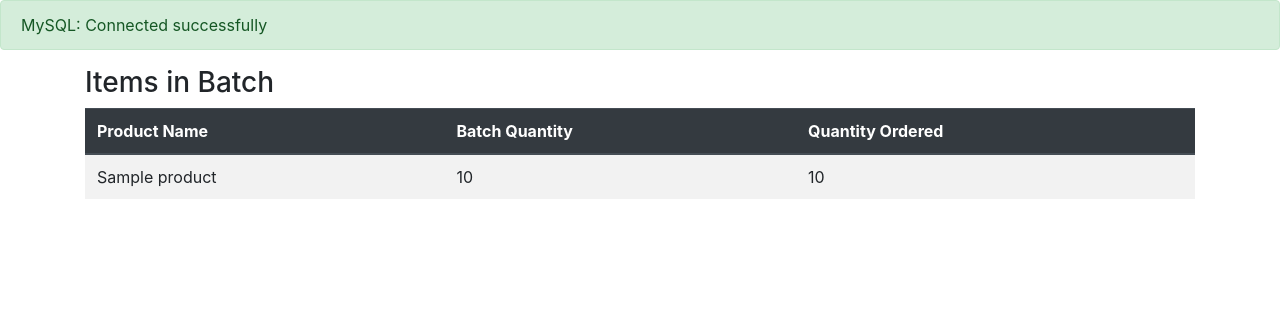
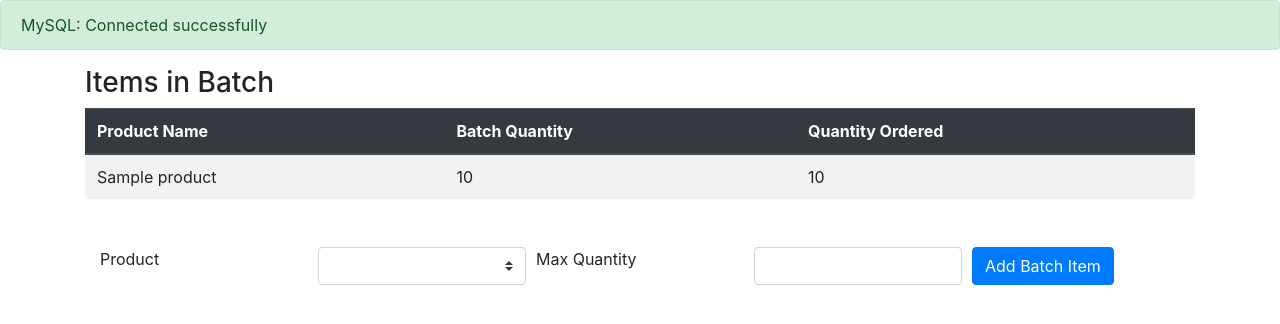
Before and after one commit to hiro2111851/bus465, a PHP site: page /batch.php?batch_id=1 in a window 1280 px wide. Shown: the top 324 px of the page. Run offline with PHP 8.4, Linux system fonts and the light colour scheme; tables that the repository leaves empty or names only in its code hold one stand-in row (values such as "Sample post"); lists and menus that the app fills with data are empty.

Commit message:
Able to add batch and batch item

```diff
--- /dev/null
+++ b/add_batch_item.php
@@ -0,0 +1,30 @@
+<!--
+    Page Name: Add Batch
+
+    Page Description: PHP file handling creation of batches
+
+    Created By: Hiro
+-->
+<?php
+if(isset($_POST['submit_batch_item'])) {
+    // get user input from form
+    $product_id = $_POST['product_id'];
+    $max_quantity = $_POST['max_quantity'];
+    $batch_id = $_POST['batch_id'];
+
+    $sql = "
+    INSERT INTO batch_items (batch_id, product_id, max_quantity, quantity_sold)
+    VALUES ("
+        .$batch_id.", "
+        .$product_id.", "
+        .$max_quantity.", 0);";
+
+    echo $sql;
+
+    if (!$conn->query($sql)) {
+        echo "MySQL Error:". $conn -> error."<br>";
+    } else {
+        echo "<div class='alert alert-success' role='alert'>Item added to Batch</div>";
+    };
+};
+?>
--- a/batch.php
+++ b/batch.php
@@ -14,6 +14,9 @@ $batch_id = $_GET['batch_id'];
 
 //handles database connection
 include "db_connect.php";
+
+// handles adding batch item to batch
+include "add_batch_item.php";
 ?>
 
 <!DOCTYPE html>
@@ -22,7 +25,7 @@ include "db_connect.php";
 
 <head>
     <link rel="stylesheet" href="css/bootstrap.css">
-    <title></title>
+    <title>Batch Detail: <?php echo $batch_id; ?></title>
 </head>
 
 <body>
@@ -31,6 +34,7 @@ include "db_connect.php";
 
 <!-- List of existing batches -->
 <h3> Items in Batch </h3>
+
 
 <table class="table table-striped">
     <thead class="thead-dark">
@@ -68,7 +72,59 @@ while ($row = mysqli_fetch_array($result, MYSQLI_ASSOC)){
     </tbody>
 </table>
 
+<!-- Form to add batch item to batch -->
+<div class="batch_item_form container mt-5">
+<form action="<?php echo htmlspecialchars($_SERVER['PHP_SELF'])."?batch_id=".$batch_id;?>" method="POST">
+    <div class="form-row">
+
+        <div class="col">
+            <label for="product">Product</label>
+        </div>
+
+        <div class="col">
+            <select name="product_id" class="custom-select">>
+                <?php
+                // populate dropdown list based on active products
+                    $sql = "
+                        SELECT id, name
+                        FROM products
+                        WHERE active = 1;
+                        ";
+
+                    $result = mysqli_query($conn, $sql);
+
+                    while ($row = mysqli_fetch_array($result, MYSQLI_ASSOC)) {
+                        echo "<option value='".$row['id']."'>".$row['name']."</option>";
+                    };
+                ?>
+            </select>
+        </div>
+
+        <div class="col">
+            <label for="max_quantity">Max Quantity</label>
+        </div>
+
+        <div class="col">
+            <input type="number" min="0" max="99" name="max_quantity" class="form-control" required>
+        </div>
+
+        <!-- Hidden Input -->
+        <input type="hidden" name="batch_id" value="<?php echo $batch_id; ?>">
+
+        <div class="col">
+            <button type="submit" name="submit_batch_item" class="btn btn-primary">Add Batch Item</button>
+        </div>
+
+    </div>
+</form>
+</div>
+
 </div>
 </body>
 
 </html>
+
+<?php
+// close database connection
+mysqli_close($conn);
+?>
```
Also changed, not shown: add_batch.php (added, +29 -0 lines), create_account.php (+8 -0 lines), login.php (+7 -0 lines), my_batches.php (renamed from newbatch.php, +19 -10 lines).
